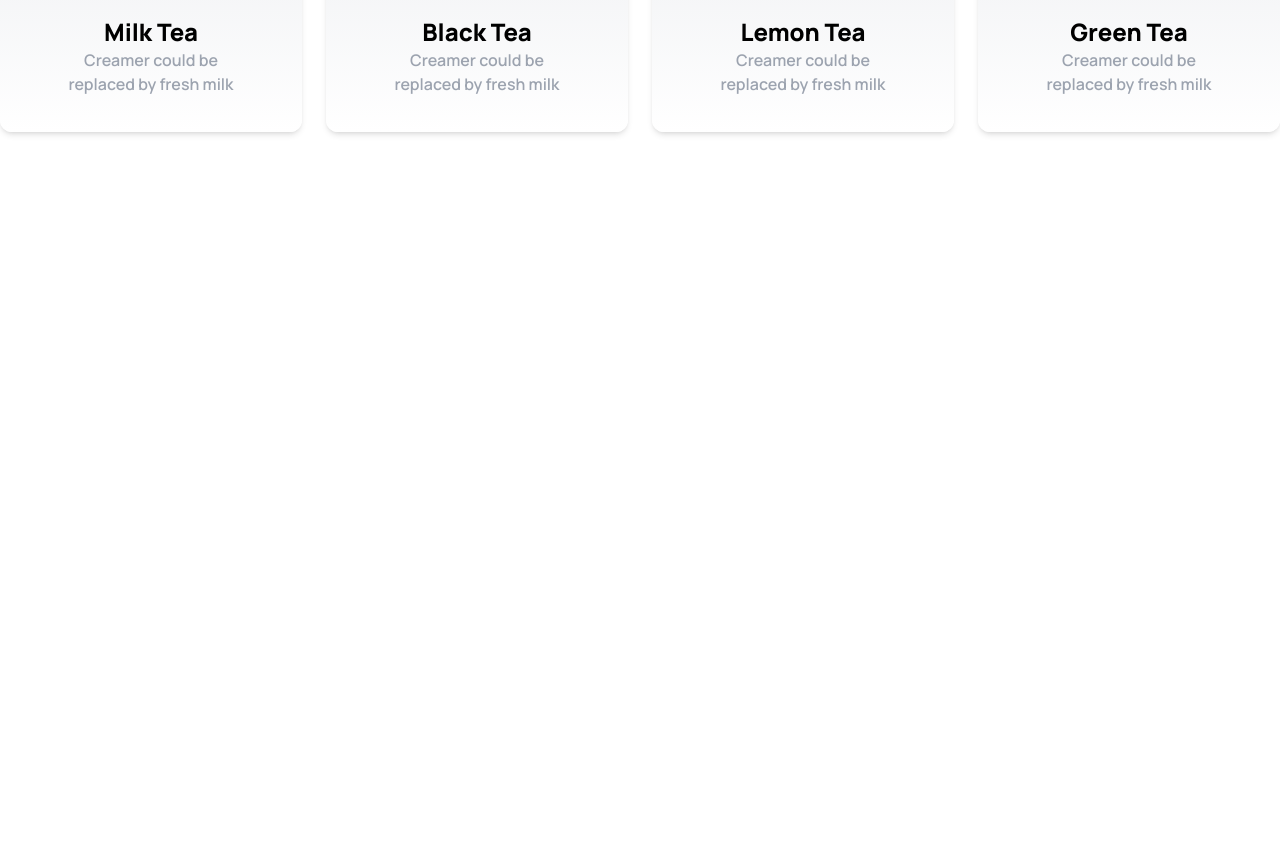
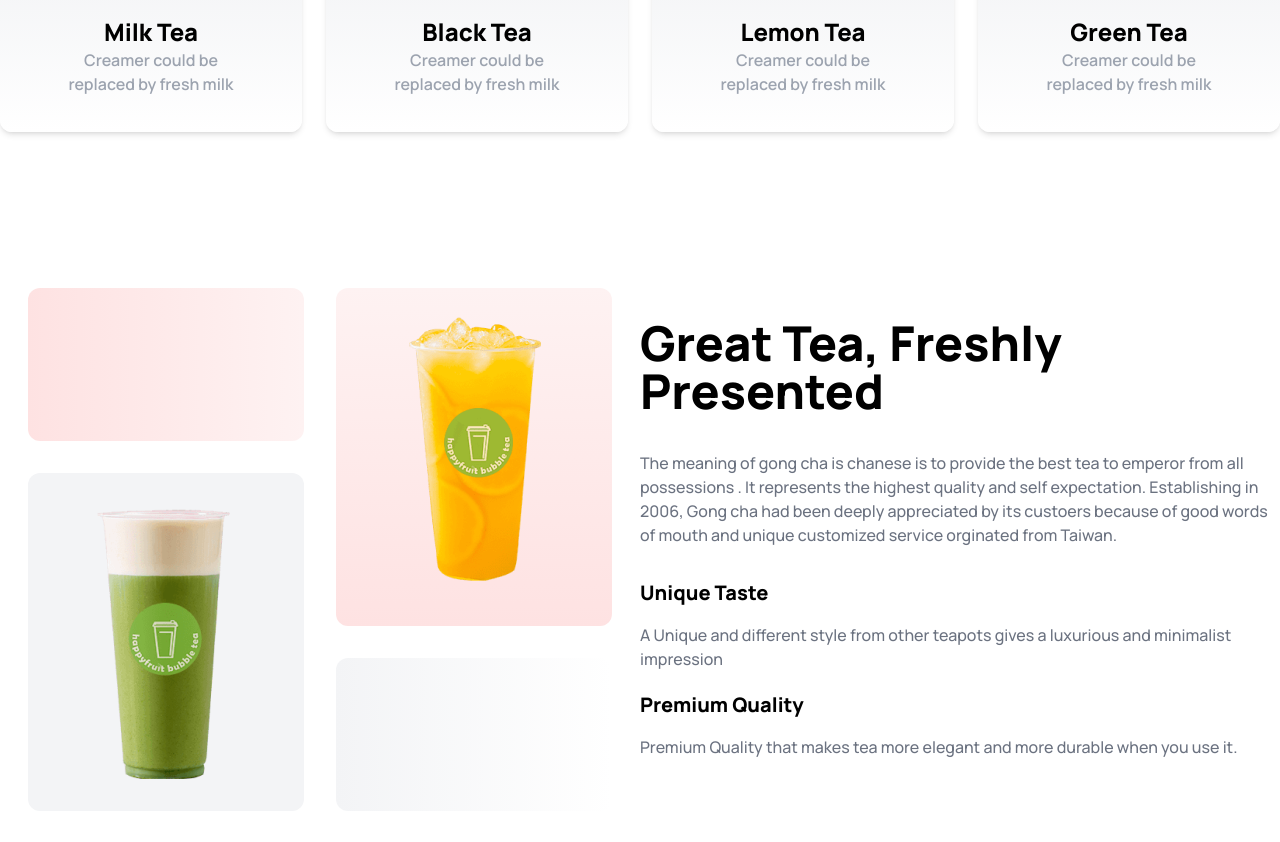
Before and after one commit to bmfaysal33/Tea-house, a plain HTML site: page index.html in a window 1280 px wide. Shown: the part 1084-1926 px from the top of the page. Before the commit the page ends 1344 px from the top, so only its background shows below. Drawn offline with nearby package versions, Linux system fonts and the light colour scheme.

Commit message:
freshly presented section complete

```diff
--- a/index.html
+++ b/index.html
@@ -151,6 +151,40 @@
     </div>
 
 
+            <!-- Great Tea Fresh  -->
+
+            <div class="grid grid-cols-1 lg:grid-cols-2 items-center justify-center mb-36 "> <!--  Div Container  -->
+
+                <!-- Grid Image  -->
+                <div class="p-7 grid grid-cols-2  grid-rows-3 gap-8">
+                    <!-- Images and contents -->
+
+                    <div class="bg-gradient-to-r from-red-100 to-red-50 rounded-xl ">
+
+                    </div>
+                    <div class="bg-gradient-to-t from-red-100 to-red-50 rounded-xl  row-span-2 ">
+                        <img class="p-7 mx-auto rounded-xl" src="images/fresh-1.png" alt="">
+                    </div>
+
+                    <div class="bg-gray-100 rounded-xl row-span-2">
+                        <img class="p-8 mx-auto rounded-xl " src="images/fresh-2.png" alt="">
+                    </div>
+                    <div class="bg-gradient-to-r from-gray-100 to-white rounded-xl">
+
+                    </div>
+                </div>
+
+                <!-- Text Area  -->
+                <div class="text-center lg:text-left">
+                    <h1 class="text-5xl font-extrabold mb-9">Great Tea, Freshly Presented</h1>
+                    <p class="text-gray-500 text-xs lg:text-base  font-medium mb-8 ">The meaning of gong cha is chanese is to provide the best tea to emperor from all possessions . It represents the highest quality and self expectation. Establishing in 2006, Gong cha had been deeply appreciated by its custoers  because of good words of mouth and unique customized service orginated from Taiwan.</p>
+                    <h2 class=" text-xl font-extrabold mb-4">Unique Taste</h2>
+                    <p class="text-gray-500 text-base font-medium mb-5">A Unique and different style from other teapots gives a luxurious and minimalist impression</p>
+                    <h2 class=" text-xl font-extrabold mb-4">Premium Quality</h2>
+                    <p class="text-gray-500 text-base font-medium mb-5">Premium Quality that makes tea more elegant and more durable when you use it.</p>
+                </div>
+            </div>
+
     </main>
 
     <!-- Footer Starts  -->
```
